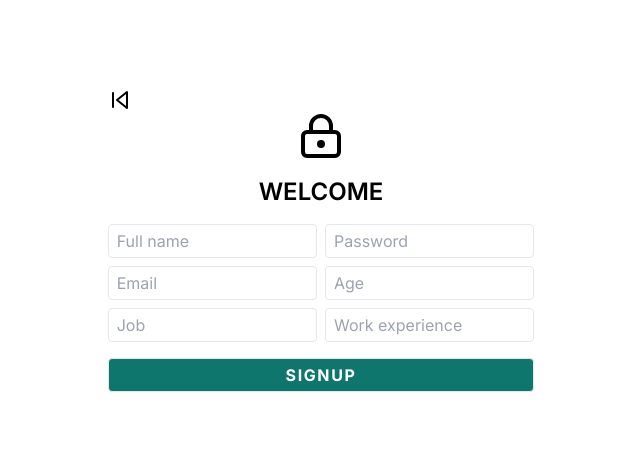
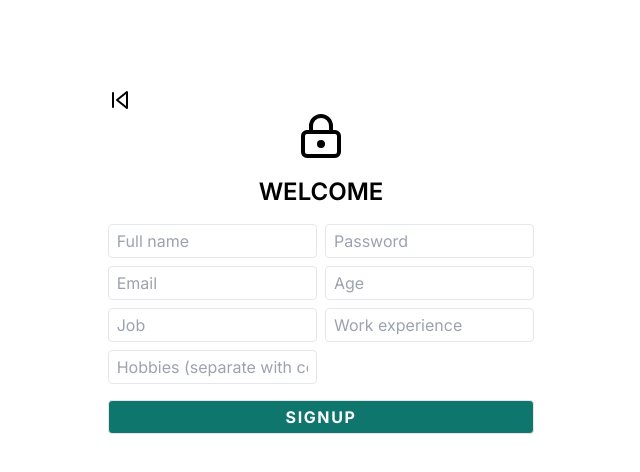
Before and after one commit to VanjaXYZ/users_list_frontend, a Next.js app: page /auth/signup in a window 1280 px wide. Shown: the top 472 px of the page, without its empty margins (319-959 px from the left). Built offline with nearby package versions, Linux system fonts and the light colour scheme; no server answers.

Commit message:
add hobbies & typo fix

```diff
--- a/src/app/components/(auth)/SignupForm.tsx
+++ b/src/app/components/(auth)/SignupForm.tsx
@@ -69,6 +69,14 @@ const SignupForm = () => {
           autoComplete="on"
           required
         />
+        <input
+          type="text"
+          placeholder="Hobbies (separate with commas)"
+          className="px-2 py-1 text-black border rounded"
+          name="hobbies"
+          autoComplete="on"
+          required
+        />
       </div>
       <button
         type="submit"
--- a/src/middleware.ts
+++ b/src/middleware.ts
@@ -11,7 +11,7 @@ export async function middleware(request: NextRequest) {
   // Lista zaštićenih ruta
   const protectedRoutes = ["/admin"];
 
-  // Ako korisnik pokušava da pristupi zaštićenoj ruti bez tokena, preusmeri ga na login stranicu
+  // Ako korisnik pokušava da pristupi zaštićenoj ruti bez tokena, preusmjeri ga na login stranicu
   if (
     protectedRoutes.some((route) =>
       request.nextUrl.pathname.startsWith(route)
@@ -26,7 +26,7 @@ export async function middleware(request: NextRequest) {
     return NextResponse.redirect(new URL("/", request.url));
   }
 
-  // Ako je korisnik autentifikovan ili pristupa nezaštićenoj ruti, dozvoli nastavak zahteva
+  // Ako je korisnik autentifikovan ili pristupa nezaštićenoj ruti, dozvoli nastavak zahtjeva
   return NextResponse.next();
 }
 
```
